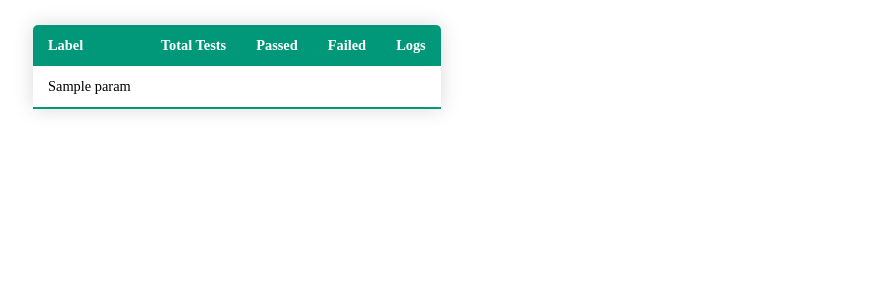
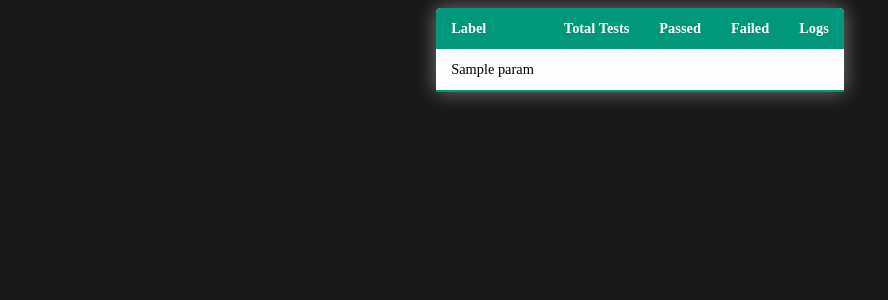
Before and after one commit to nairr-jnpr/nairr, a Flask app: template Static Site/templates/table.html in a window 1280 px wide. Shown: the top 300 px of the page, without its empty margins (0-888 px from the left). Run offline with Flask 2, Linux system fonts and the light colour scheme; the template is opened without the code that fills it: most values are stand-ins (such as "Sample title", 1, 10 or a date in 2020).

Commit message:
Updated design

```diff
--- a/Static Site/static/styles.css
+++ b/Static Site/static/styles.css
@@ -1,11 +1,17 @@
+body{
+    background: rgba(0,0,0,0.9);
+    background-attachment: fixed;
+}
 .content-table{
+    background: #fff;
     border-collapse: collapse;
-    margin: 25px;
+    margin-left: auto;
+    margin-right: auto;
     font-size: 0.9em;
     min-width: 400px;
     border-radius: 5px 5px 0 0;
     overflow: hidden;
-    box-shadow: 0 0 20px rgba(0, 0, 0, 0.15);
+    box-shadow: 0 0 20px rgba(255,255,255,0.4);
 }
 
 .content-table thead tr{
```
Also changed, not shown: Static Site/static/overview.css (+10 -4 lines).
